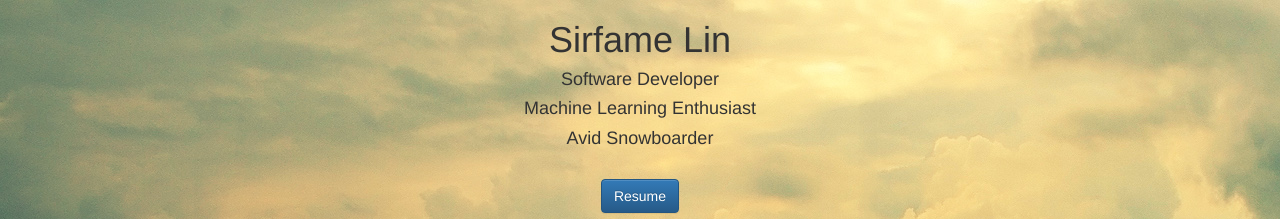
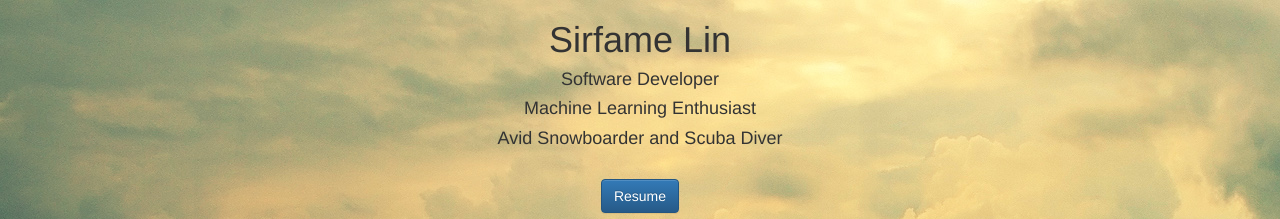
Before and after one commit to Sirfame/mygithubpage, a plain HTML site: page index.html in a window 1280 px wide. Shown: the top 219 px of the page. Drawn offline with nearby package versions, Linux system fonts and the light colour scheme.

Commit message:
Added scuba

```diff
--- a/index.html
+++ b/index.html
@@ -26,7 +26,7 @@
         <h1>Sirfame Lin</h1>
         <h4>Software Developer</h4>
         <h4>Machine Learning Enthusiast</h4>
-        <h4>Avid Snowboarder</h4>
+        <h4>Avid Snowboarder and Scuba Diver</h4>
         <br>
         <a type="button" class="btn btn-primary" href="./lib/Resume.pdf" target="_blank">Resume</a>
         <br>
```
